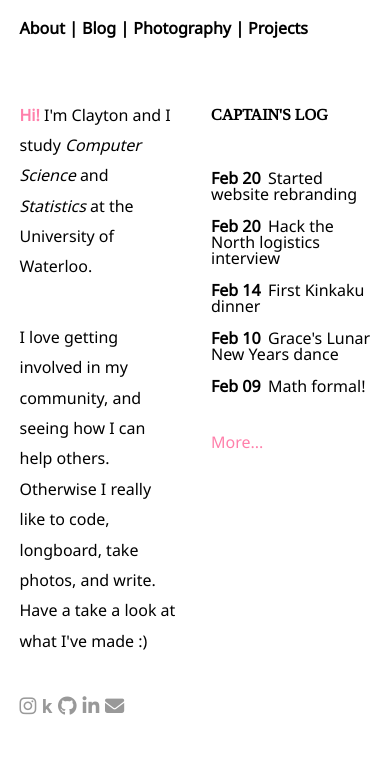
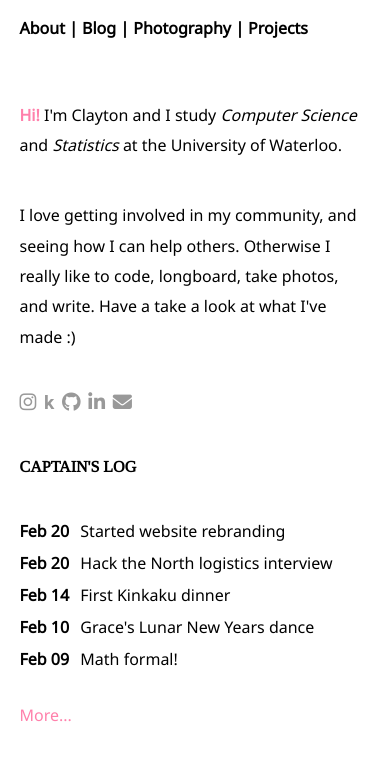
Before and after one commit to clayton-halim/clayton-halim.github.io, a Jekyll site: the page built from index.html, in a window 390 px wide. Shown: the top 761 px of the page. Built offline with Jekyll 4.4.1, drawn with Linux system fonts in a browser that asks for light colours; nearby versions of some CDN libraries.

Commit message:
Add more responsive layout support

```diff
--- a/assets/css/style.css
+++ b/assets/css/style.css
@@ -264,4 +264,9 @@
     #body-wrapper {
         padding: 5% 5%;
     }
+
+    .log-block {
+        display: block;
+        margin: 0;
+    }
 }
--- a/index.html
+++ b/index.html
@@ -4,15 +4,17 @@
 
 <div id="main-content">
     <div class="row">
-        <div class="col-xs">
+        <div class="col-xs-12 col-md-6">
+            <div style="">
             <p><strong id="hi">Hi!</strong> I'm Clayton and I study <em>Computer Science</em> and <em>Statistics</em> at the University of Waterloo.</p>
             <p>
             I love getting involved in my community, and seeing how I can help others. Otherwise I really like to code, longboard, take photos, and write. Have a take a look at what I've made :)
             </p>
             {% include social.html %}
+            </div>
         </div>
-        <div class="col-xs">
-            <div class="log-block">
+        <div class="col-xs-12 col-md-6">
+            <div class="log-block" style="">
                 <p class="log-title">CAPTAIN'S LOG</p>
                 <ul class="captains-log">
                     {% assign postCount = 0 %}
```
